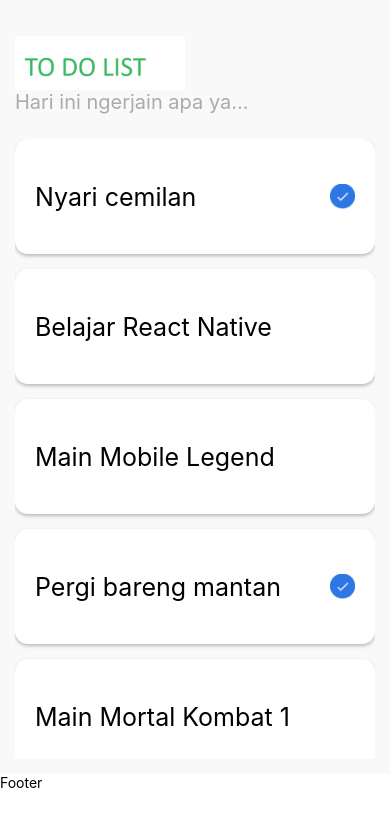
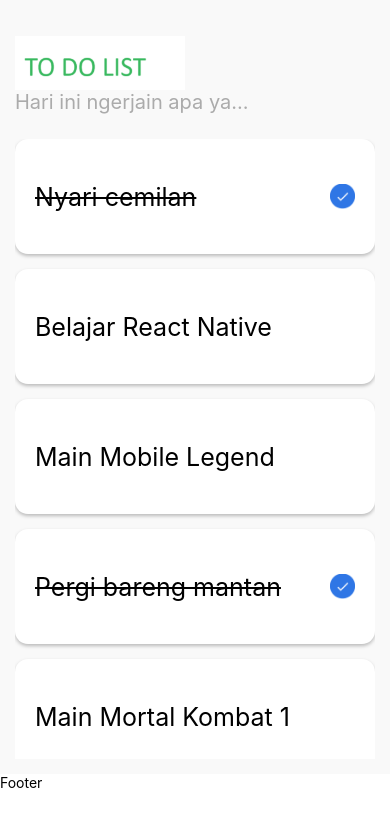
Before and after one commit to popeflin/todolist, a React Native app: screen / in a window 390 px wide. Shown: the top 826 px of the page. Built offline with nearby package versions, Linux system fonts and the light colour scheme.

Commit message:
Tambah isComplete Toogle

```diff
--- a/App.js
+++ b/App.js
@@ -21,21 +21,41 @@
 
 
 
+
+
   function renderTodoList() {
 
     return todoList.map((todo) => {
-      console.log(todo.title)
-     return(
-      <View style={s.cardItem}>
-        <CardTodo
+
+      return(
+      <View key = {todo.id} style={s.cardItem}>
+        <CardTodo onPress={updateTodo}
           todo={todo}
         />
         </View>
-      )
+      );
 
     });
+  }
 
+  function updateTodo(todo){
+    const updateTodo = {
+      ...todo,isCompleted: !todo.isCompleted
+    }
 
+    const updateTodoList =[...todoList];
+
+    // const angkaRandom = [{"id":1 },{"id":2 },{"id":3 }]
+
+    // const angkaYgDiPilih =  angkaRandom.findIndex((angka)=> angka.id=== 3);
+
+    //console.log(angkaYgDiPilih);
+
+    const indexToUpdate = updateTodoList.findIndex((todo)=> todo.id=== updateTodo.id);
+
+    updateTodoList[indexToUpdate] = updateTodo;
+
+    setTodoList(updateTodoList);
 
 
 
--- a/components/CardTodo/CardTodo.jsx
+++ b/components/CardTodo/CardTodo.jsx
@@ -2,13 +2,14 @@
 import { s } from "./CardTodo.style";
 import checkImage  from "../../assets/check.png"
 
-export function CardTodo({todo}) {
-  console.log(todo)
+export function CardTodo({todo,onPress}) {
+
   return (
-    <TouchableOpacity style={s.card}>
+    <TouchableOpacity style={s.card}  onPress={()=>onPress(todo)}>
       <Text
         style={[
-          s.title
+          s.title,
+          todo.isCompleted && { textDecorationLine: "line-through" },
         ]}
       >
         {todo.title}
```
